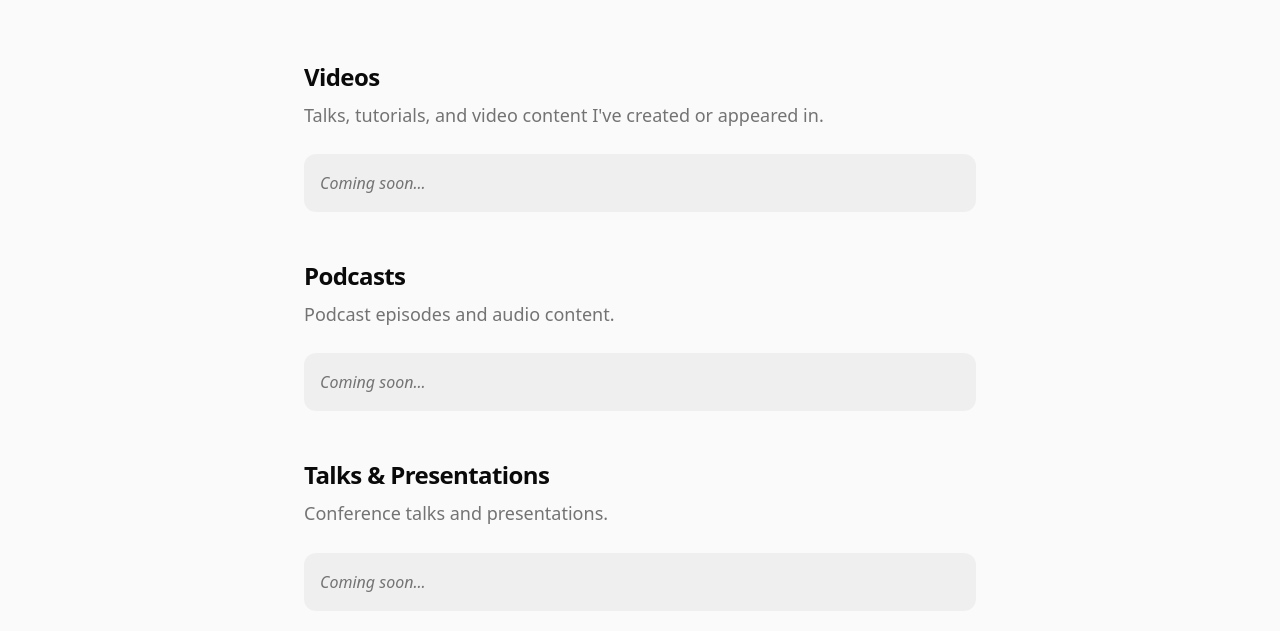
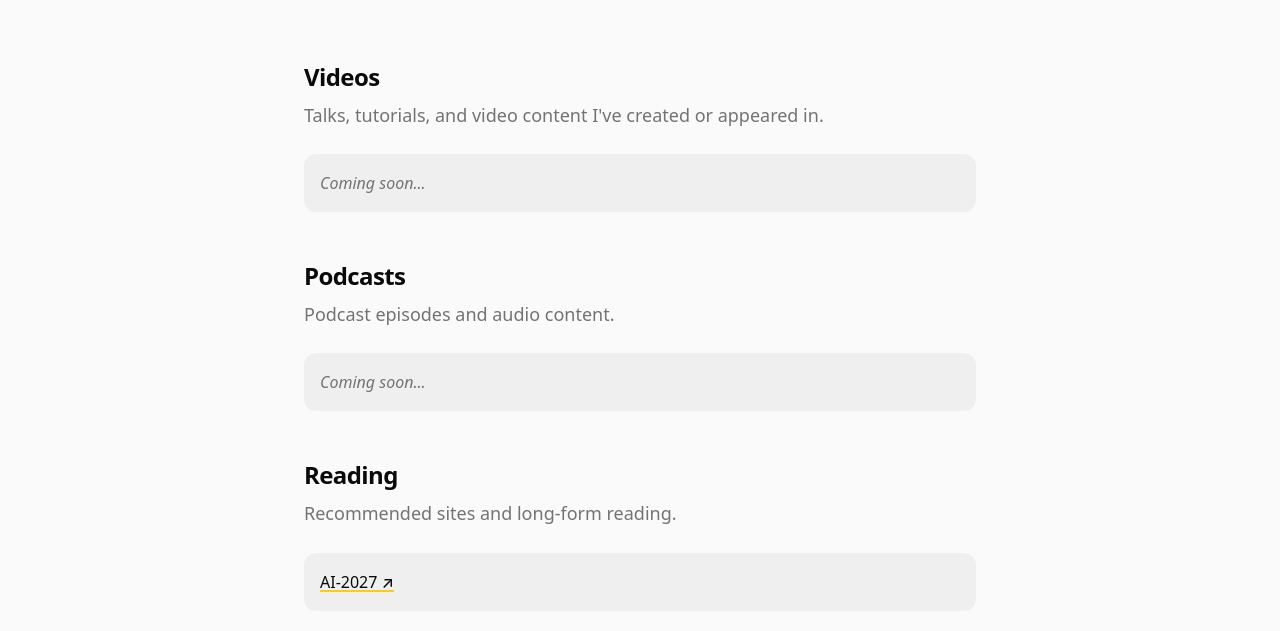
Before and after one commit to bhaskarkotakonda/bhaskarkotakonda.github.io, an Astro site: page /content in a window 1280 px wide. Shown: the part 321-952 px from the top of the page. Built offline with nearby package versions, Linux system fonts and the light colour scheme; Astro itself is replaced by a stand-in of ours.

Commit message:
Add AI-2027 to Recommended Reading (content page)

```diff
--- a/src/pages/content.astro
+++ b/src/pages/content.astro
@@ -12,6 +12,11 @@ const categories = [
     title: "Podcasts",
     description: "Podcast episodes and audio content.",
     items: [{ title: "Coming soon...", link: null }],
+  },
+  {
+    title: "Reading",
+    description: "Recommended sites and long-form reading.",
+    items: [{ title: "AI-2027", link: "https://ai-2027.com/" }],
   },
   {
     title: "Talks & Presentations",
```
